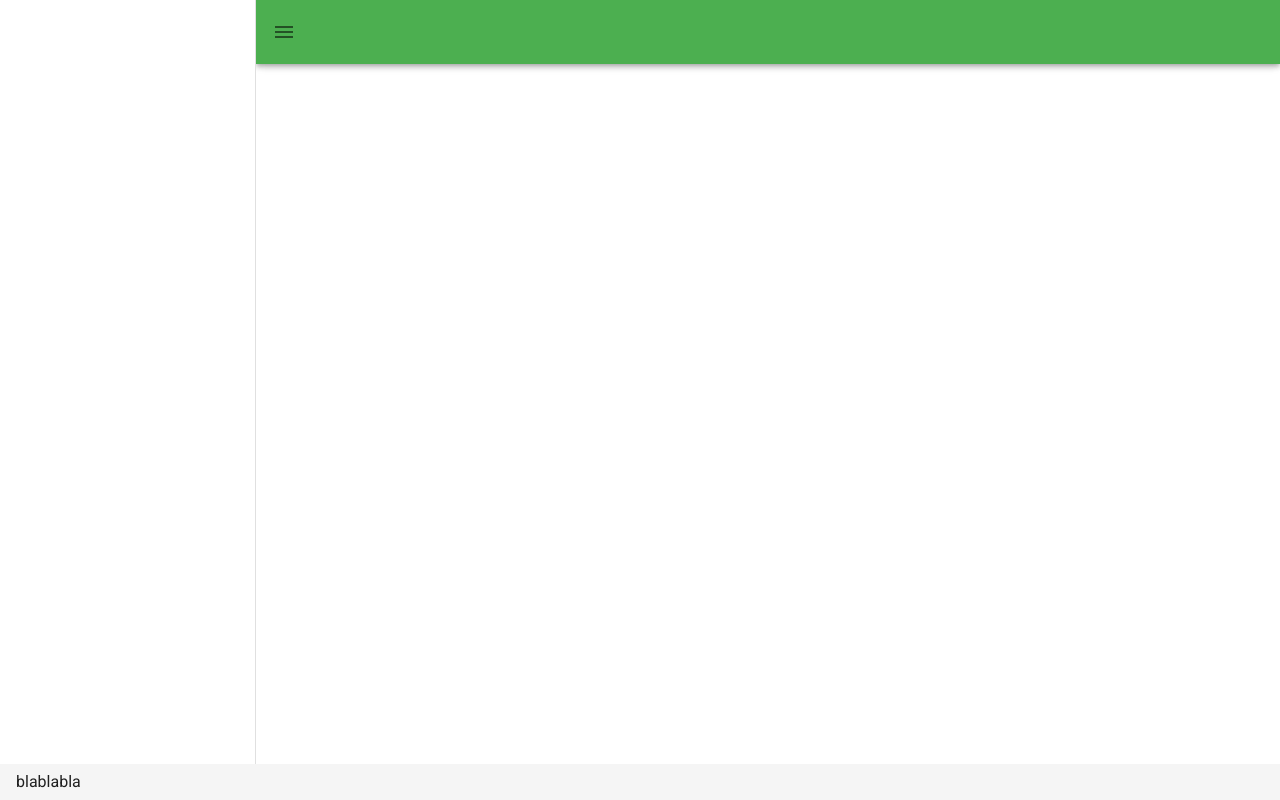
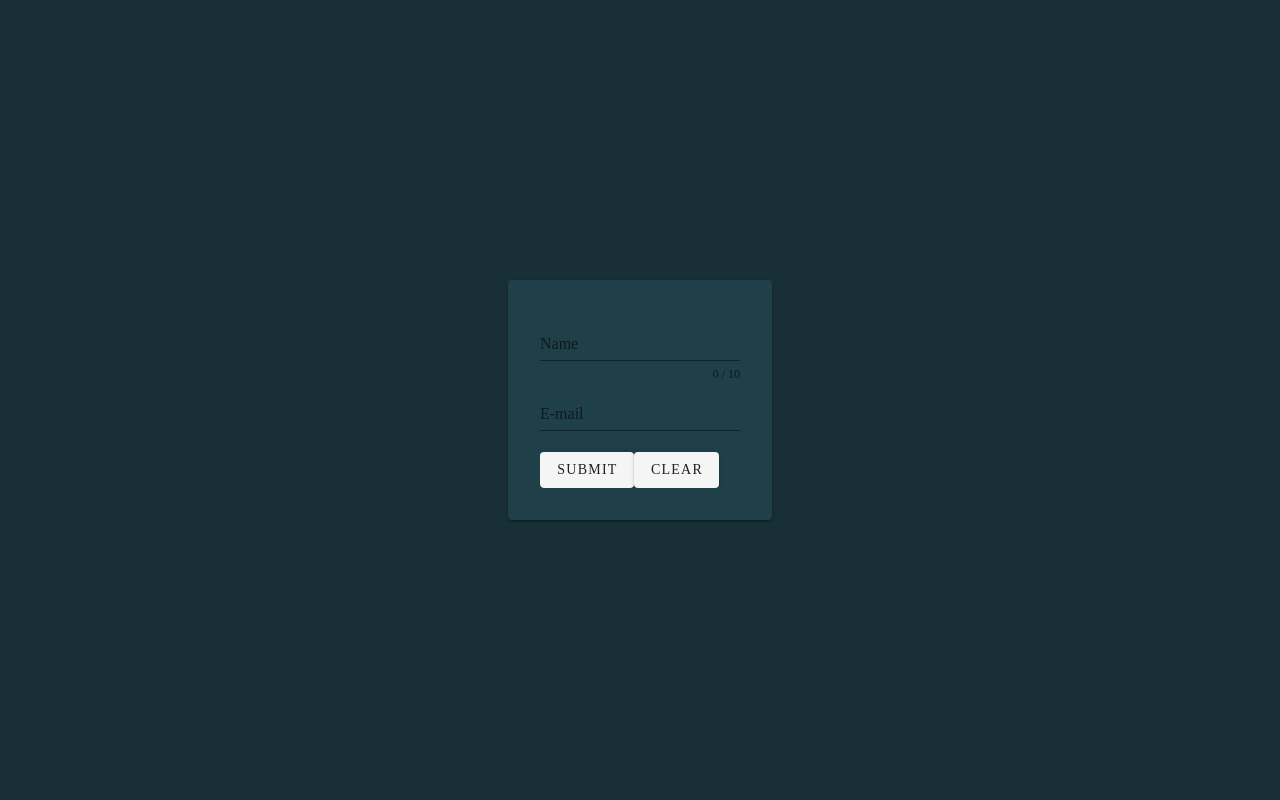
Before and after one commit to MichalWolnyDev/elearning-project, a Vue app in the folder client/: page /login in a window 1280 px wide. Built offline with nearby package versions, Linux system fonts and the light colour scheme.

Commit message:
init login subpage

```diff
--- a/client/package.json
+++ b/client/package.json
@@ -12,6 +12,7 @@
     "core-js": "^2.6.5",
     "vue": "^2.6.10",
     "vue-router": "^3.0.3",
+    "vuelidate": "^0.7.6",
     "vuetify": "^2.5.9",
     "vuex": "^3.6.2"
   },
@@ -29,7 +30,7 @@
     "eslint-plugin-vue": "^5.0.0",
     "lint-staged": "^8.1.5",
     "sass": "^1.32.13",
-    "sass-loader": "^12.1.0",
+    "sass-loader": "^10.2.0",
     "vue-template-compiler": "^2.6.10"
   },
   "gitHooks": {
--- a/client/src/App.vue
+++ b/client/src/App.vue
@@ -1,32 +1,18 @@
 <template>
-    <v-app>
-
-        <v-app-bar app color="green">
-
-           <v-app-bar-nav-icon></v-app-bar-nav-icon>
-        <!-- -->
-      </v-app-bar>
-      <v-navigation-drawer app>
-        <!-- -->
-      </v-navigation-drawer>
-
-
-
-      <!-- Sizes your content based upon application components -->
-      <v-main>
-        <!-- Provides the application the proper gutter -->
-        <v-container fluid>
-          <!-- If using vue-router -->
-          <router-view></router-view>
-        </v-container>
-      </v-main>
-
-      <v-footer app>
-        <!-- -->
-        blablabla
-      </v-footer>
-    </v-app>
+  <div id="app">
+    <router-view/>
+  </div>
 </template>
 
 <style>
+
+body, html{
+  /* background-color: #1f3f49; */
+  background-color: #182f37;
+  padding: 0;
+  margin: 0;
+}
+*, ::after, ::before{
+  box-sizing: border-box;
+}
 </style>
--- a/client/src/router.js
+++ b/client/src/router.js
@@ -1,6 +1,8 @@
 import Vue from "vue";
 import Router from "vue-router";
 import Home from "./views/Home.vue";
+import Login from "./views/Login.vue";
+import Dashboard from "./views/Dashboard.vue";
 
 Vue.use(Router);
 
@@ -14,9 +16,15 @@ export default new Router({
       component: Home
     },
     {
-      path: "/about",
-      name: "about",
-      component: () => import("./views/About.vue")
+      path: "/login",
+      name: "login",
+      component: Login
+    },
+    {
+      path: "/dashboard",
+      name: "dashboard",
+      component: Dashboard
     }
+
   ]
 });
--- a/client/src/views/About.vue
+++ /dev/null
@@ -1,5 +0,0 @@
-<template>
-  <div class="about">
-    <h1>This is an about page</h1>
-  </div>
-</template>
--- /dev/null
+++ b/client/src/views/Dashboard.vue
@@ -0,0 +1,22 @@
+<template>
+  <div>
+    <v-app>
+      <v-app-bar app color="green">
+        <v-app-bar-nav-icon></v-app-bar-nav-icon>
+      </v-app-bar>
+      <v-navigation-drawer app> test </v-navigation-drawer>
+
+      <v-main>
+        <v-container fluid>
+          <router-view></router-view>
+        </v-container>
+      </v-main>
+    </v-app>
+  </div>
+</template>
+
+<script>
+export default {
+  name: "dashboard",
+};
+</script>
--- /dev/null
+++ b/client/src/views/Login.vue
@@ -0,0 +1,99 @@
+<template>
+  <div class="login__container">
+    <div class="login__box">
+      <div>
+        <v-card class="login__card" elevation="2" color="#1f3f49">
+          <v-responsive>
+            <form>
+              <v-text-field
+                v-model="name"
+                :error-messages="nameErrors"
+                :counter="10"
+                label="Name"
+                required
+                @input="$v.name.$touch()"
+                @blur="$v.name.$touch()"
+              ></v-text-field>
+              <v-text-field
+                v-model="email"
+                :error-messages="emailErrors"
+                label="E-mail"
+                required
+                @input="$v.email.$touch()"
+                @blur="$v.email.$touch()"
+              ></v-text-field>
+
+              <v-btn class="mr-4" @click="submit"> submit </v-btn>
+              <v-btn @click="clear"> clear </v-btn>
+            </form>
+          </v-responsive>
+        </v-card>
+      </div>
+    </div>
+  </div>
+</template>
+<script>
+import { validationMixin } from "vuelidate";
+import { required, maxLength, email } from "vuelidate/lib/validators";
+
+export default {
+  mixins: [validationMixin],
+
+  validations: {
+    name: { required, maxLength: maxLength(10) },
+    email: { required, email },
+  },
+
+  data: () => ({
+    name: "",
+    email: "",
+  }),
+
+  computed: {
+    nameErrors() {
+      const errors = [];
+      if (!this.$v.name.$dirty) return errors;
+      !this.$v.name.maxLength &&
+        errors.push("Name must be at most 10 characters long");
+      !this.$v.name.required && errors.push("Name is required.");
+      return errors;
+    },
+    emailErrors() {
+      const errors = [];
+      if (!this.$v.email.$dirty) return errors;
+      !this.$v.email.email && errors.push("Must be valid e-mail");
+      !this.$v.email.required && errors.push("E-mail is required");
+      return errors;
+    },
+  },
+
+  methods: {
+    submit() {
+      this.$v.$touch();
+    },
+    clear() {
+      this.$v.$reset();
+      this.name = "";
+      this.email = "";
+    },
+  },
+};
+</script>
+
+<style lang="scss" scoped>
+.login {
+  &__container {
+    min-height: 100vh;
+    display: flex;
+    justify-content: center;
+  }
+  &__box {
+    display: flex;
+    justify-content: center;
+    align-items: center;
+  }
+  &__card {
+    padding: 2rem;
+  }
+}
+</style>
```
Also changed, not shown: 2 other files (tests, documents, lock files or other folders).
